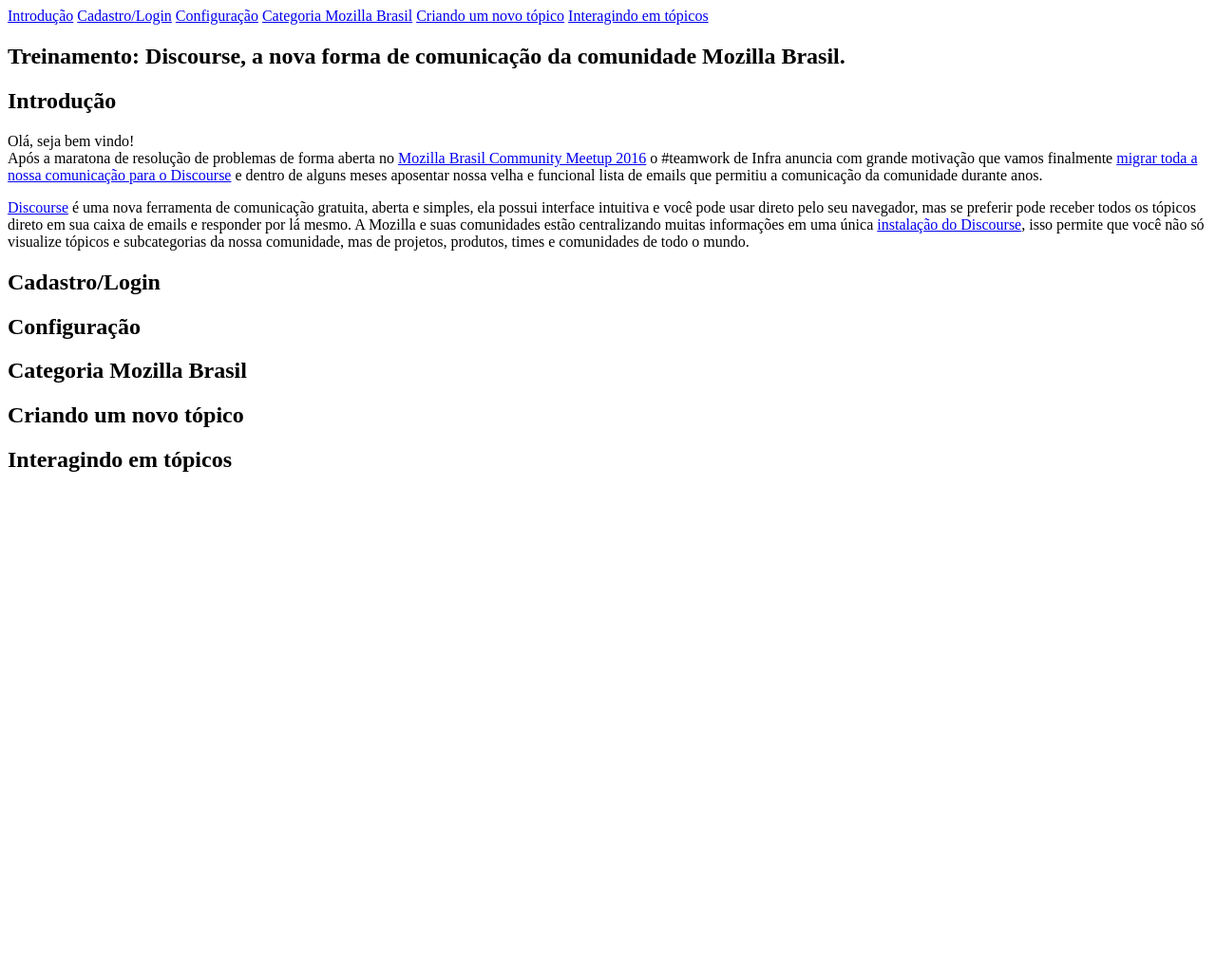
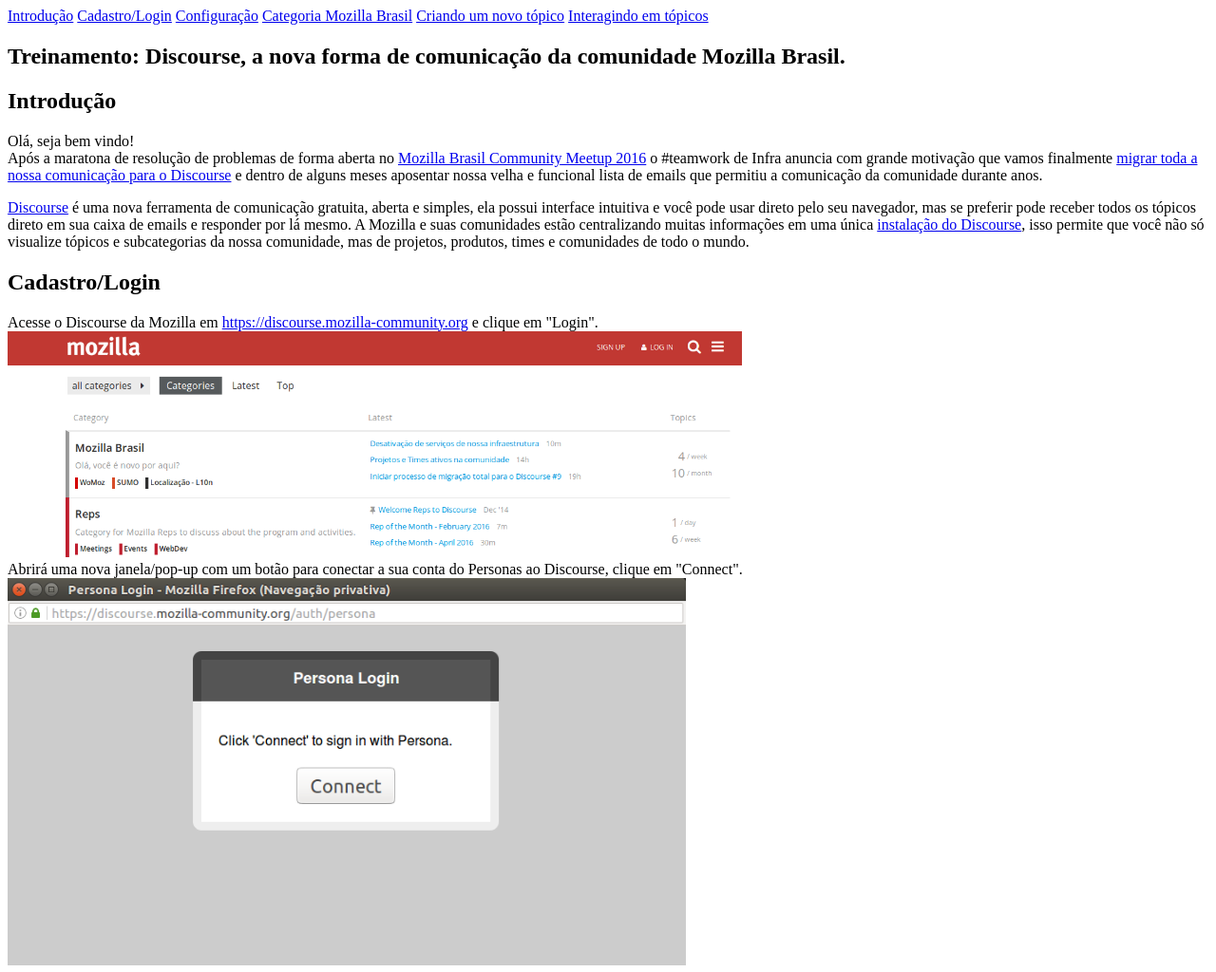
Before and after one commit to FabioBeneditto/treinamento-discourse, a plain HTML site: page treinamento/index.html in a window 1280 px wide. Shown: the top 1024 px of the page at 95% size. Before the commit the page ends 800 px from the top, so only its background shows below. Drawn offline with nearby package versions, Linux system fonts and the light colour scheme.

Commit message:
update 7 jun #1

```diff
--- /dev/null
+++ b/treinamento/css/custom_mozilla_brasil.css
@@ -0,0 +1,6 @@
+img {
+    max-width:773px;
+    max-height:408px;
+    width: auto;
+    height: auto;
+}
--- a/treinamento/index.html
+++ b/treinamento/index.html
@@ -8,6 +8,7 @@
     <link rel="icon" type="image/png" sizes="196x196" href="https://www.mozilla.org/media/img/favicon/favicon-196x196.cb79ae3b6daf.png">
     <link rel="stylesheet" href="https://maxcdn.bootstrapcdn.com/font-awesome/4.5.0/css/font-awesome.min.css">
     <link rel="stylesheet/less" href="css/style.less">
+    <link rel="stylesheet" href="css/custom_mozilla_brasil.css">
 
     <script src="https://code.jquery.com/jquery-2.1.4.min.js" type="text/javascript" charset="utf-8"></script>
     <script src="javascript/script.js" type="text/javascript" charset="utf-8"></script>
@@ -55,7 +56,13 @@
       </p>
 
       <h2 id="cadastro">Cadastro/Login</h2>
-      <p>
+      <p>Acesse o Discourse da Mozilla em <a href="https://discourse.mozilla-community.org/c">https://discourse.mozilla-community.org</a> e clique em "Login".
+      <img src="images/screenshots/Captura de tela de 2016-06-07 12-56-17.png">
+      <br>
+
+      Abrirá uma nova janela/pop-up com um botão para conectar a sua conta do Personas ao Discourse, clique em "Connect".
+      <img src="images/screenshots/Captura de tela de 2016-06-07 12-56-36.png">
+
       </p>
 
       <h2 id="#configuracoes">Configuração</h2>
```
